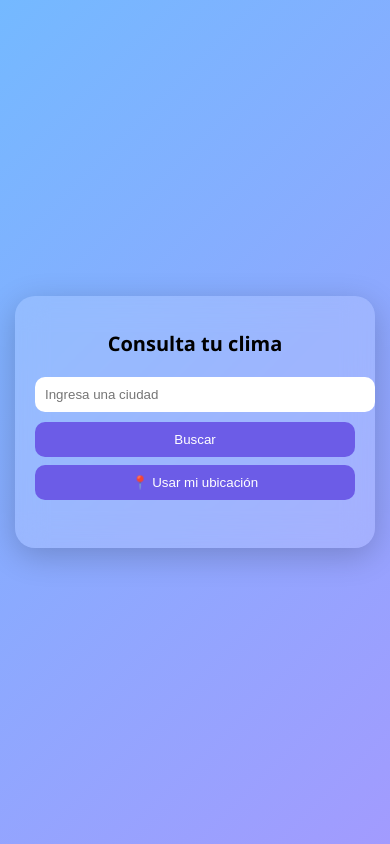
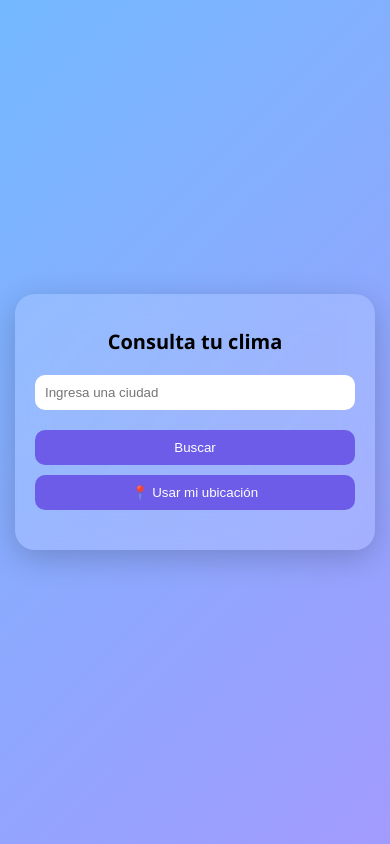
Before and after one commit to gusluzard/weather-app, a plain HTML site: page index.html in a window 390 px wide. Drawn offline with Linux system fonts and the light colour scheme.

Commit message:
Ajustando la alineación

```diff
--- a/style.css
+++ b/style.css
@@ -87,14 +87,16 @@ h1{
 font-size: 20px;
 }
 
-input{
+input,
+button{
 width: 100%;
-margin-bottom: 10px;
+box-sizing: border-box;
 }
 
-button{
-width: 100%;
-margin-bottom: 8px;
+.search-box{
+display: flex;
+flex-direction: column;
+gap: 10px;
 }
 
 .weather-icon{
```
